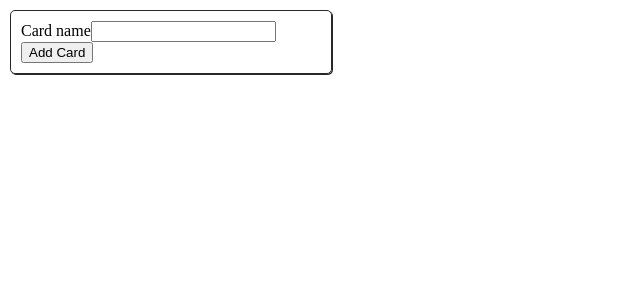
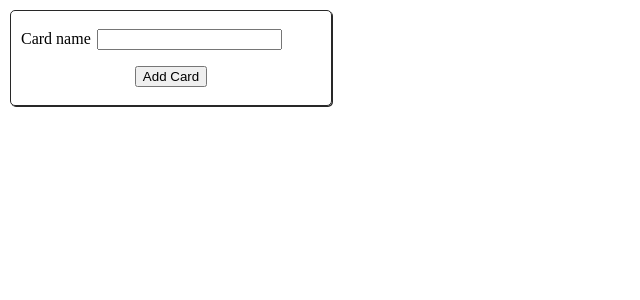
Before and after one commit to jdc-cunningham/finfinite, a React (Create React App) app in the folder reactjs-django/frontend/: page /add-card in a window 1280 px wide. Shown: the top 300 px of the page, without its empty margins (0-640 px from the left). Built offline with nearby package versions, Linux system fonts and the light colour scheme.

Commit message:
tried sass, got error class to work at least but trying to remove on focus

```diff
--- a/reactjs-django/frontend/package.json
+++ b/reactjs-django/frontend/package.json
@@ -3,6 +3,7 @@
   "version": "0.1.0",
   "private": true,
   "dependencies": {
+    "node-sass": "^4.11.0",
     "react": "^16.8.1",
     "react-dom": "^16.8.1",
     "react-router-dom": "^4.3.1",
--- a/reactjs-django/frontend/src/CreditCard/AddCreditCard.css
+++ b/reactjs-django/frontend/src/CreditCard/AddCreditCard.css
@@ -11,6 +11,23 @@ form {
     margin: 10px
 }
 
-#form form[name="add-credit-card"] button {
+.form-row {
+    padding: 0.5em 0;
+}
+
+.form-row.error input {
+    border-color: red;
+}
+
+.form-row.center {
+    width: 100%;
+    text-align: center;
+}
+
+form input {
+    margin-left: 0.5em;
+}
+
+form form-row button {
     margin-top: 1em;
 }
--- a/reactjs-django/frontend/src/CreditCard/AddCreditCard.js
+++ b/reactjs-django/frontend/src/CreditCard/AddCreditCard.js
@@ -28,11 +28,13 @@ class AddCreditCard extends Component {
 			curErrFields.splice(arrIndex, 1);
 		}
 		else {
+			if ( curErrFields.indexOf(name) === -1 ) {
 				curErrFields.push(name);
+			}
 		}
 
 		this.setState({
-            errFields : curErrFields
+			errFields: curErrFields
 		});
 	}
 
@@ -41,15 +43,31 @@ class AddCreditCard extends Component {
 			case 'card-name':
 				this.isEmpty(name, value);
 				break;
-            default :
+			default:
 				break;
 		}
 	}
 
 	handleChange(event) {
 		this.setState({
-            [event.target.name] : event.target.value
+			[event.target.name]: event.target.value
 		});
+	}
+
+	handleFocus(event) {
+		console.log(this);
+		console.log(event.target.name);
+		// let curFormState = this.state;
+		// let curErrFields = curFormState.errFields;
+
+		// let arrIndex = curErrFields.indexOf(name);
+
+		// // if ( this.state.errFields.indexOf( event.name !== -1 ) {
+		// if ( currErrFields.length && arrIndex ) {
+		// 	this.setState({
+		// 		errFields: curErrFields.splice(arrIndex, 1)
+		// 	})
+		// }
 	}
 
 	handleSubmit(event) {
@@ -87,17 +105,18 @@ class AddCreditCard extends Component {
 
 		return (
 			<form name="add-credit-card">
-                <div className={'AddCreditCard-form-row' + (hasError('card-name') ? ' error' : '')}>
+				<div className={'form-row' + (hasError('card-name') ? ' error' : '')}>
 					<label>
 						Card name
 												<input
 							type="text"
 							name="card-name"
 							// value={this.state["card-name"]}
+							onFocus={this.handleFocus}
 							onChange={this.handleChange} />
 					</label>
 				</div>
-                {/* <div className="AddCreditCard-form-row">
+				{/* <div className="form-row">
 										<label>
 												Card balance
 												<input
@@ -108,7 +127,7 @@ class AddCreditCard extends Component {
 														onChange={this.handleChange} />
 										</label>
 								</div>
-                <div className="AddCreditCard-form-row">
+								<div className="form-row">
 										<label>
 												Card credit limit
 												<input
@@ -119,7 +138,7 @@ class AddCreditCard extends Component {
 														onChange={this.handleChange} />
 										</label>
 								</div>
-                <div className="AddCreditCard-form-row">
+								<div className="form-row">
 										<label>
 												Card due date
 												<input
@@ -131,7 +150,7 @@ class AddCreditCard extends Component {
 														onChange={this.handleChange} />
 										</label>
 								</div>
-                <div className="AddCreditCard-form-row">
+								<div className="form-row">
 										<label>
 												Card APR
 												<input
@@ -142,7 +161,9 @@ class AddCreditCard extends Component {
 														onChange={this.handleChange} />
 										</label>
 								</div> */}
+				<div className="form-row center">
 					<button type="button" onClick={this.handleSubmit}>Add Card</button>
+				</div>
 			</form>
 		);
 	}
```
Also changed, not shown: 1 other file (tests, documents, lock files or other folders). Lines whose indentation alone changed are shown as unchanged.
